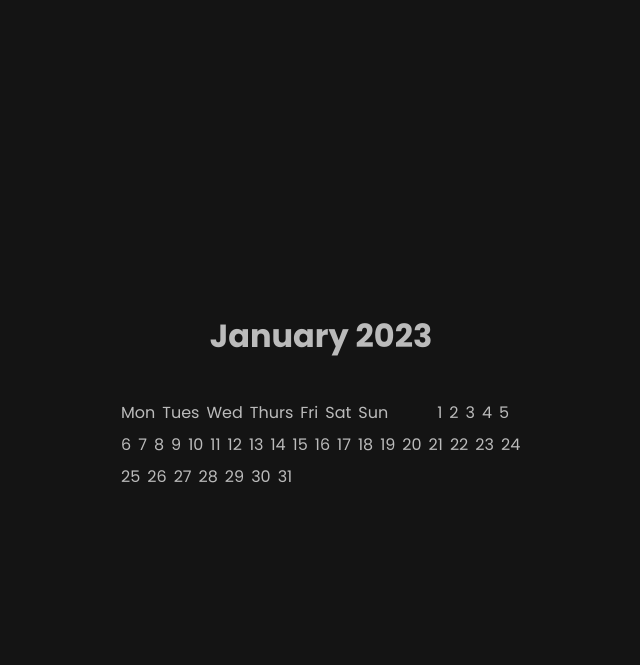
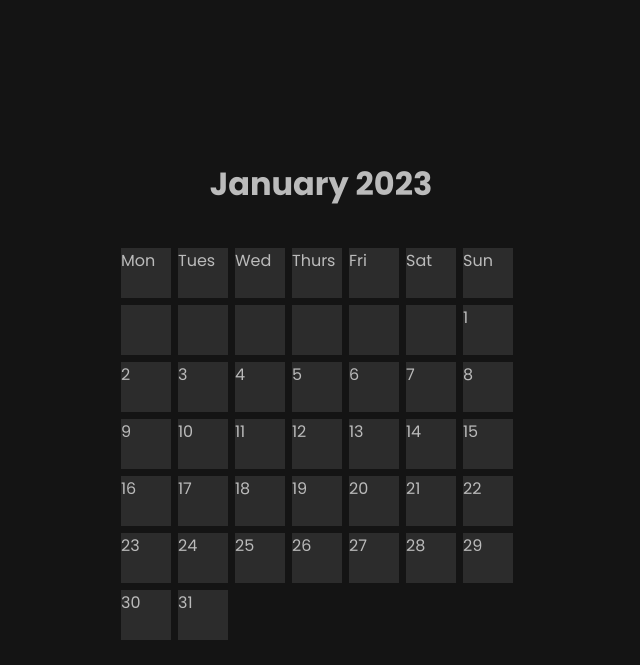
Before and after one commit to Bawelna0225/small-projects, a PHP site: page / in a window 1280 px wide. Shown: the top 665 px of the page, without its empty margins (319-959 px from the left). Run offline with PHP 8.4, Linux system fonts and the light colour scheme.

Commit message:
date, before & after styling

```diff
--- a/calendar/css/style.css
+++ b/calendar/css/style.css
@@ -45,4 +45,35 @@ h1 {
 }
 .dates-container:hover > .card::after {
   opacity: 1;
+}
+.dates-container .date {
+  background-color: var(--card-border-color);
+  place-self: center;
+  display: flex;
+  height: 50px;
+  flex-direction: column;
+  position: relative;
+  width: min(100%, 50px);
+}
+.dates-container .date:hover::before {
+  opacity: 1;
+}
+.dates-container .date::before, .dates-container .date::after {
+  border-radius: inherit;
+  content: "";
+  height: 100%;
+  left: 0px;
+  opacity: 0;
+  position: absolute;
+  top: 0px;
+  transition: opacity 500ms;
+  width: 100%;
+}
+.dates-container .date::before {
+  background: radial-gradient(150px circle at var(--mouse-x) var(--mouse-y), var(--light-color), transparent 40%);
+  z-index: 3;
+}
+.dates-container .date::after {
+  background: radial-gradient(200px circle at var(--mouse-x) var(--mouse-y), var(--hover-border-color), transparent 40%);
+  z-index: 1;
 }/*# sourceMappingURL=style.css.map */
--- a/calendar/css/style.scss
+++ b/calendar/css/style.scss
@@ -42,4 +42,37 @@ h1 {
 	&:hover > .card::after {
 		opacity: 1;
 	}
+	.date {
+		background-color: var(--card-border-color);
+		place-self: center;
+		display: flex;
+		height: 50px;
+		flex-direction: column;
+		position: relative;
+		width: min(100%, 50px);
+		&:hover::before {
+			opacity: 1;
+		}
+		&::before,
+		&::after {
+			border-radius: inherit;
+			content: '';
+			height: 100%;
+			left: 0px;
+			opacity: 0;
+			position: absolute;
+			top: 0px;
+			transition: opacity 500ms;
+			width: 100%;
+		}
+		&::before {
+			background: radial-gradient(150px circle at var(--mouse-x) var(--mouse-y), var(--light-color), transparent 40%);
+			z-index: 3;
+		}
+		&::after {
+			background: radial-gradient(200px circle at var(--mouse-x) var(--mouse-y), var(--hover-border-color), transparent 40%);
+			z-index: 1;
+		}
+
+	}
 }
```
Also changed, not shown: 1 other file.
